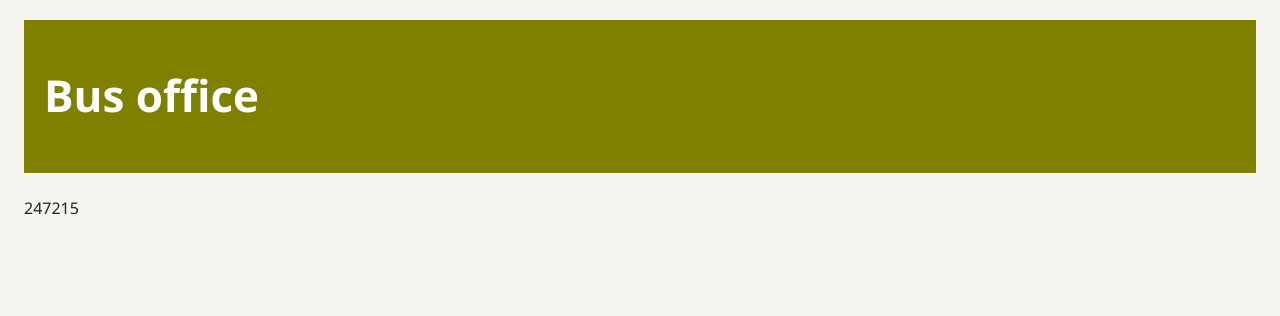
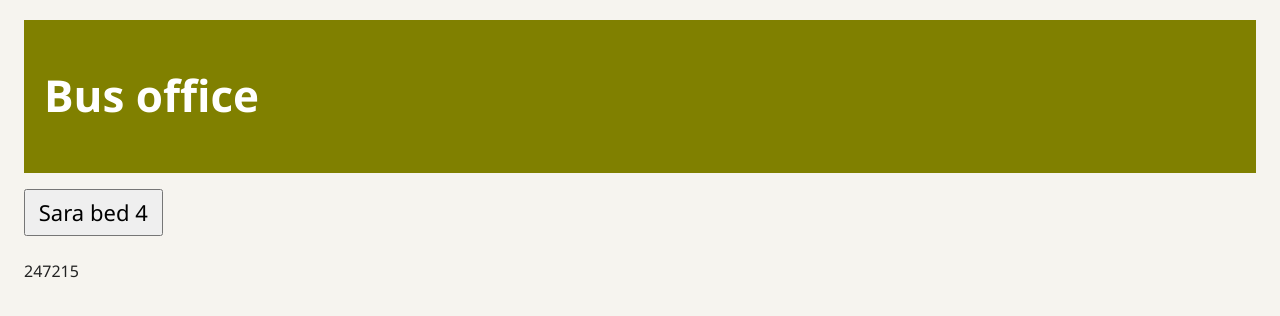
Before and after one commit to Nailadroid/f24a-247215-lab08, a React (Vite) app: page / in a window 1280 px wide. Shown: the top 316 px of the page. Built offline with nearby package versions, Linux system fonts and the light colour scheme.

Commit message:
2 The clinic slip — The card

```diff
--- a/src/App.jsx
+++ b/src/App.jsx
@@ -1,9 +1,18 @@
+function Card({ item }) {
+  return (
+    <button type="button" className="card">
+      {item.name} bed {item.bed} {item.note}
+    </button>
+  );
+}
+
 export default function App() {
   return (
     <div>
       <header className="place" style={{ background: "olive", color: "white" }}>
         <h1>Bus office</h1>
       </header>
+      <Card item={{ name: "Sara", bed: 4, note: "" }} />
       <footer>247215</footer>
     </div>
   );
```
Also changed, not shown: package.json (line endings or trailing spaces), 1 other file (tests, documents, lock files or other folders).
